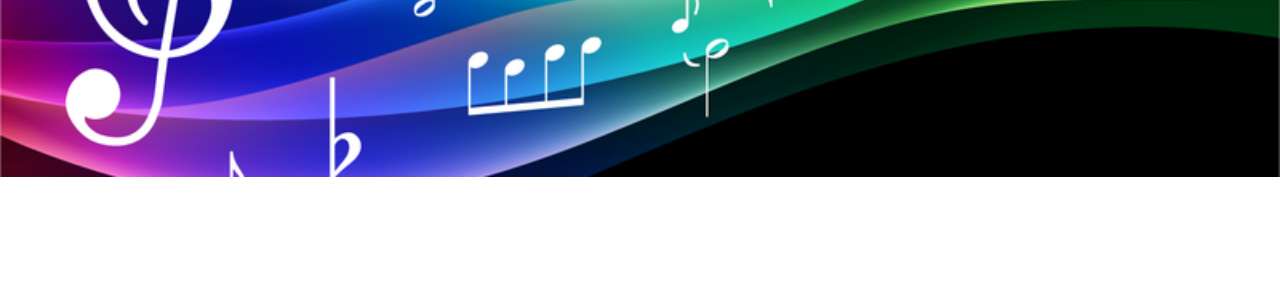
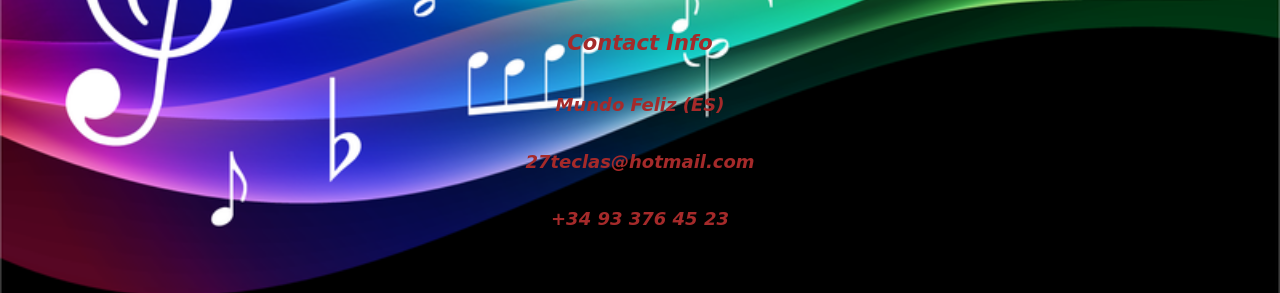
Before and after one commit to Raul198015/proyecto_piano, a plain HTML site: page index.html in a window 1280 px wide. Shown: the part 623-916 px from the top of the page. Before the commit the page ends 800 px from the top, so only its background shows below. Drawn offline with Linux system fonts and the light colour scheme.

Commit message:
develope

```diff
--- a/css/styles.css
+++ b/css/styles.css
@@ -191,3 +191,25 @@ nav li:hover > ul {
       transform: rotate(90deg);
     }
   }
+  footer {
+    display: flex;
+    flex-direction:column ;
+    justify-content: space-evenly;
+    align-items:center ;
+    padding: 3%;
+    color:yellow;
+    font-style: oblique;
+    font-family: cursive;
+    font-size: 25px;
+  }
+.columnasfooter{
+    width: 20%;
+    display: flex;
+    flex-direction: column;
+    justify-content: space-evenly;
+    align-items: center;
+    font-family: cursive;
+    font-size:large;
+    color:brown;
+    font-weight: bold;
+    }
--- a/index.html
+++ b/index.html
@@ -14,8 +14,8 @@
             <li>
                 <a href="#">¿Quienes Somos?</a>
                 <ul>
-                    <li><a href="#">Historia</a></li>
-                    <li><a href="#">Contactos</a></li>
+                    <li><a href="https://hinves.com/blog/la-historia-del-piano-etimologia-y-origenes/">Historia</a></li>
+                    <li><a href="#footer">Contactos</a></li>
                 </ul>
             </li>
             <li><a href="#">Lista de Canciones</a>
@@ -104,6 +104,20 @@
 <audio id="clave23" src="sonidos/clave23.mp3"></audio>
 <audio id="clave24" src="sonidos/clave24.mp3"></audio>
 </div>
+<footer>
+  <p>Realizado por Aida,Encarna,Nathalie,Albert y Raúl</p>
+
+    <div class="columnasfooter"> <h3>Contact Info</h3>
+        <p>Mundo Feliz (ES)</p>
+        <p>27teclas@hotmail.com</p>
+        <p>+34 93 376 45 23</p>
+    </div>
+
+
+</footer>
+
+
+
 <script src="./script.js"></script>
 </body>
 
```
